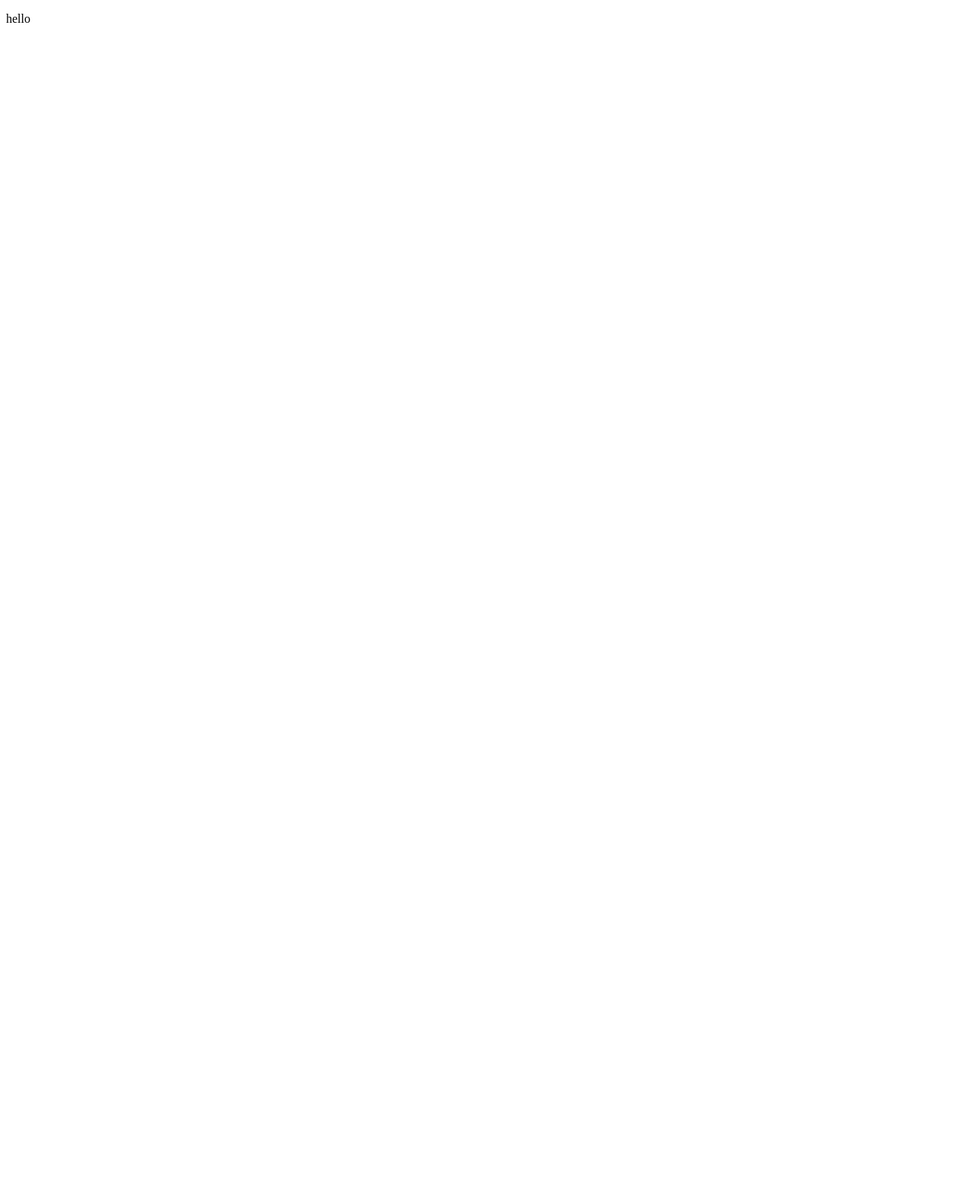
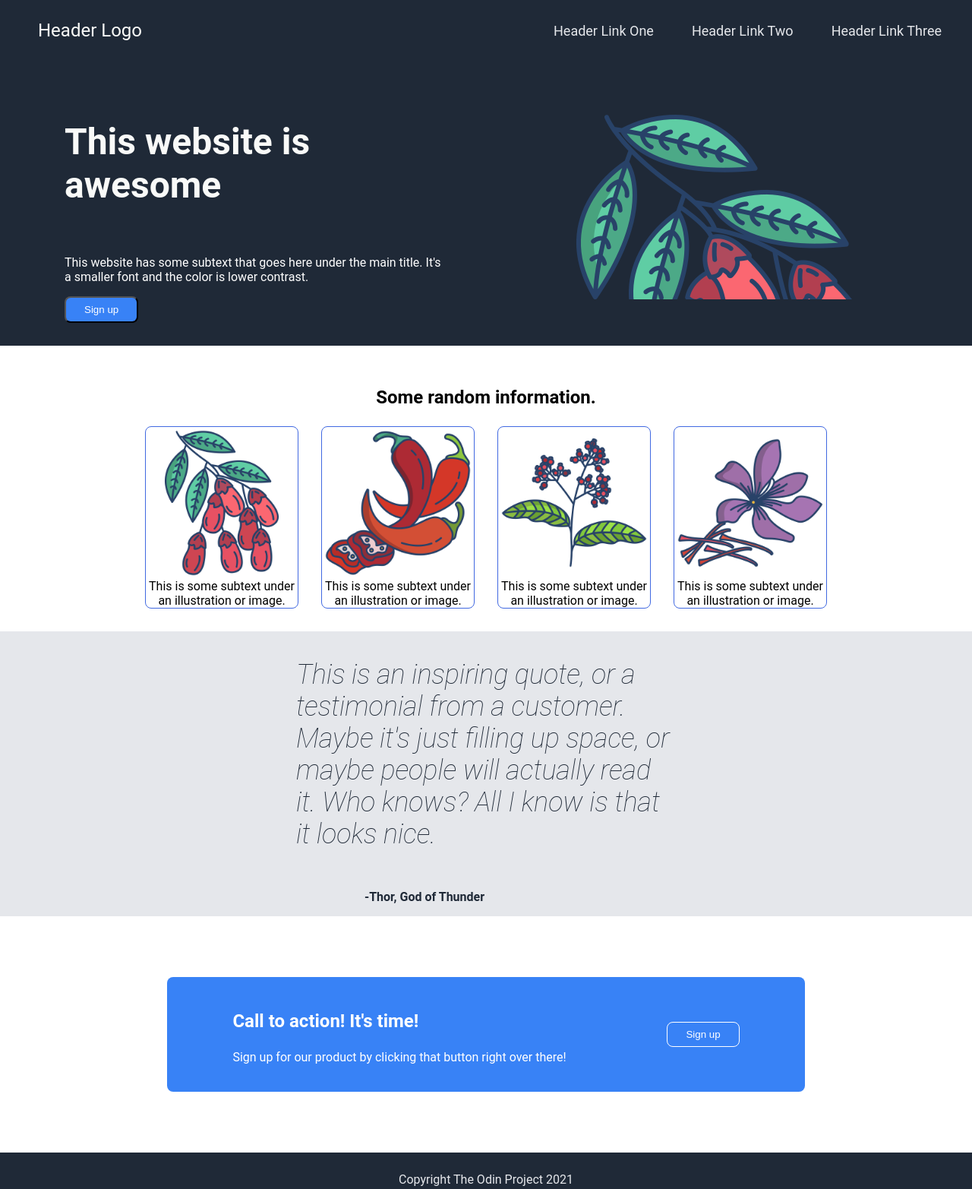
Before and after one commit to altareen/odin-landingpage, a plain HTML site: page index.html in a window 1280 px wide. Shown: the whole page at 76% size. Before the commit the page ends 800 px from the top, so only its background shows below. Drawn offline with Linux system fonts and the light colour scheme.

Commit message:
completed website

```diff
--- a/index.html
+++ b/index.html
@@ -7,16 +7,83 @@
   </head>
   <body>
     <div class="header">
-    <p>hello</p>
+      <ul class="left-links">
+        <li><a href="#">Header Logo</a></li>
+      </ul>
+      <ul class="right-links">
+        <li><a href="#">Header Link One</a></li>
+        <li><a href="#">Header Link Two</a></li>
+        <li><a href="#">Header Link Three</a></li>
+      </ul>
     </div>
 
     <div class="preamble">
+      <div class="left-element">
+        <div class="piece">
+          <p class="beginning">This website is awesome</p>
+        </div>
+        <div class="piece">
+          <p>This website has some subtext that goes here under the main title. It's a smaller font and the color is lower contrast.</p>
+        </div>
+        <div class="piece">
+          <button class="upper">Sign up</button>
+        </div>
+      </div>
+      <div class="right-element">
+        <img src="./images/berry.png" alt="barberry">
+      </div>
     </div>
 
     <div class="content">
+      <div class="part">
+        <p class="random">Some random information.</p>
+      </div>
+      <div class="part">
+        <div class="card">
+          <img src="./images/barberry.png" alt="barberry">
+          <div class="text">This is some subtext under an illustration or image.</div>
+        </div>
+
+        <div class="card">
+          <img src="./images/chilli.png" alt="chilli">
+          <div class="text">This is some subtext under an illustration or image.</div>
+        </div>
+
+        <div class="card">
+          <img src="./images/pepper.png" alt="pepper">
+          <div class="text">This is some subtext under an illustration or image.</div>
+        </div>
+
+        <div class="card">
+          <img src="./images/saffron.png" alt="saffron">
+          <div class="text">This is some subtext under an illustration or image.</div>
+        </div>
+      </div>
+    </div>
+
+    <div class="quote">
+      <div class="inspire">
+        <p>This is an inspiring quote, or a testimonial from a customer. Maybe it's just filling up space, or maybe people will actually read it. Who knows? All I know is that it looks nice.</p>
+      </div>
+      <div class="signature">
+        <p>-Thor, God of Thunder</p>
+      </div>
+    </div>
+
+    <div class="action">
+      <div class="dialog">
+        <div class="section">
+          <p class="call">Call to action! It's time!</p>
+          <p>Sign up for our product by clicking that button right over there!</p>
+        </div>
+        <div class="section">
+          <button class="lower">Sign up</button>
+        </div>
+      </div>
     </div>
 
     <div class="footer">
+      <p>Copyright The Odin Project 2021</p>
     </div>
   </body>
 </html>
--- a/style.css
+++ b/style.css
@@ -1,19 +1,166 @@
 body {
-
-}
-
-.header {
+  height: 100vh;
+  margin: 0;
+  /*overflow: hidden;*/
+  font-family: Roboto, sans-serif;
 
 }
 
 .preamble {
+  background-color: #1f2937;
+  display: flex;
+  justify-content: space-around;
+  align-items: center;
+  padding: 30px;
+}
+
+.beginning {
+  font-size: 48px;
+  font-weight: bolder;
+  color: #f9faf8;
+}
+
+.left-element {
+  width: 500px;
+  display: flex;
+  flex-direction: column;
+}
+
+.piece {
+  display: flex;
+  justify-content: flex-start;
+  color: white;
+}
+
+.upper {
+  background: #3882f6;
+  color: white;
+  padding: 8px 24px;
+  border-radius: 8px;
+}
+
+.right-element {
+  width: 500px;
+}
+
+.content {
+  display: flex;
+  flex-direction: column;
+  align-items: center;
+  padding: 30px;
+}
+
+.random {
+  font-size: 24px;
+  font-weight: bold;
+}
+
+.part {
+  display: flex;
+  justify-content: space-around;
+  gap: 30px;
+}
+
+.card {
+  width: 200px;
+  display: flex;
+  flex-direction: column;
+  border: 1px solid royalblue;
+  border-radius: 8px;
+}
+
+.text {
+  text-align: center;
+}
+
+.quote {
+  background-color: #e5e7eb;
+  color: #1f2937;
+  display: flex;
+  flex-direction: column;
+  align-items: center;
+}
+
+.inspire {
+  font-size: 36px;
+  font-style: italic;
+  font-weight: lighter;
+  width: 500px;
+}
+
+.signature {
+  width: 800px;
+  font-weight: bold;
+  align-self: flex-end;
+}
+
+.action {
+  display: flex;
+  justify-content: center;
+  padding: 80px;
+}
+
+.dialog {
+  width: 800px;
+  padding: 20px;
+  background-color: #3882f6;
+  color: white;
+  border-radius: 8px;
+  display: flex;
+  justify-content: space-around;
+  align-items: center;
+}
+
+.call {
+  font-size: 24px;
+  font-weight: bold;
+}
+
+.lower {
+  border: 1px solid white;
+  background: #3882f6;
+  color: white;
+  padding: 8px 24px;
+  border-radius: 8px;
+}
+
+
+.header {
+  background-color: #1f2937;
+  display: flex;
+  justify-content: space-between;
+  align-items: center;
+  padding: 10px;
+}
+
+.footer {
+  background-color: #1f2937;
+  color: #e5e7eb;
+  display: flex;
+  justify-content: center;
+  align-items: center;
+  padding: 10px;
+}.section {
 
 }
 
-.content {
-
+a:link {
+  text-decoration: none;
 }
 
-.footer {
+.left-links, .right-links {
+  list-style-type: none;
+  display: flex;
+  gap: 20px;
+}
 
+.left-links a {
+  font-size: 24px;
+  color: #f9faf8;
 }
+
+.right-links a {
+  font-size: 18px;
+  color: #e5e7eb;
+  margin-right: 30px;
+}
```
Also changed, not shown: images/barberry.png (added), images/berry.png (added), images/chilli.png (added), images/pepper.png (added), images/saffron.png (added).
